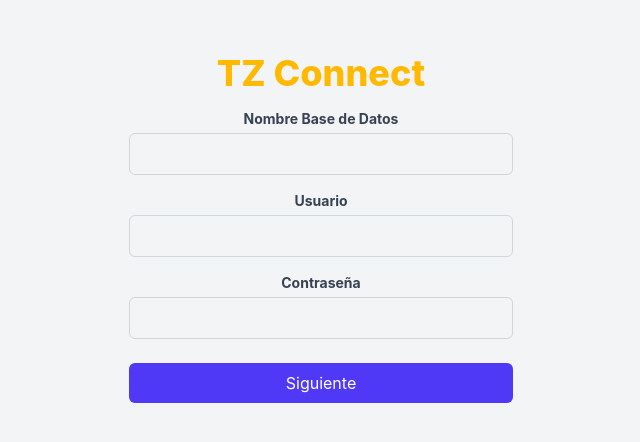
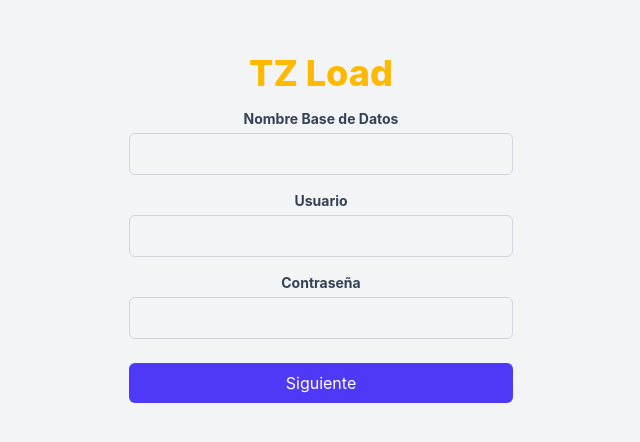
Before and after one commit to f00777/loadDB, a React (Vite) app: page / in a window 1280 px wide. Shown: the part 204-646 px from the top of the page, without its empty margins (319-959 px from the left). Built offline with nearby package versions, Linux system fonts and the light colour scheme.

Commit message:
Update FormInit.jsx

```diff
--- a/src/components/FormInit.jsx
+++ b/src/components/FormInit.jsx
@@ -4,7 +4,7 @@ import React from "react";
 const FormInit = ({formData, handleChange, handleSubmit}) =>{
     return (
         <div className="bg-transparent p-8 rounded-lg w-full max-w-md">
-          <h2 className="text-4xl font-extrabold mb-4 text-center text-amber-400">TZ Connect</h2>
+          <h2 className="text-4xl font-extrabold mb-4 text-center text-amber-400">TZ Load</h2>
           <form onSubmit={handleSubmit}>
 
             <div className="mb-4">
```
